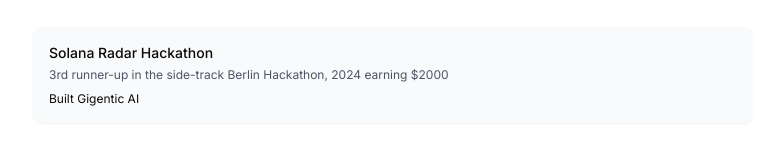
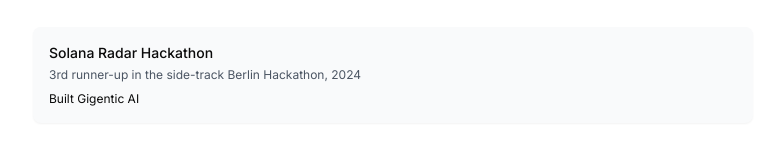
Before and after one commit to calc1f4r/calc1f4r.github.io, a Next.js app: page /achievements in a window 1280 px wide. Shown: the part 169-326 px from the top of the page, without its empty margins (247-1031 px from the left). Built offline with nearby package versions, Linux system fonts and the light colour scheme; a web font is replaced by a local one.

Commit message:
Update page.tsx

```diff
--- a/app/achievements/page.tsx
+++ b/app/achievements/page.tsx
@@ -30,7 +30,7 @@
             Solana Radar Hackathon{" "}
           </h3>
           <p className="text-gray-600 mb-2 text-xs">
-            3rd runner-up in the side-track Berlin Hackathon, 2024 earning $2000
+            3rd runner-up in the side-track Berlin Hackathon, 2024
           </p>
           <p className="text-xs">
             Built{" "}
```
